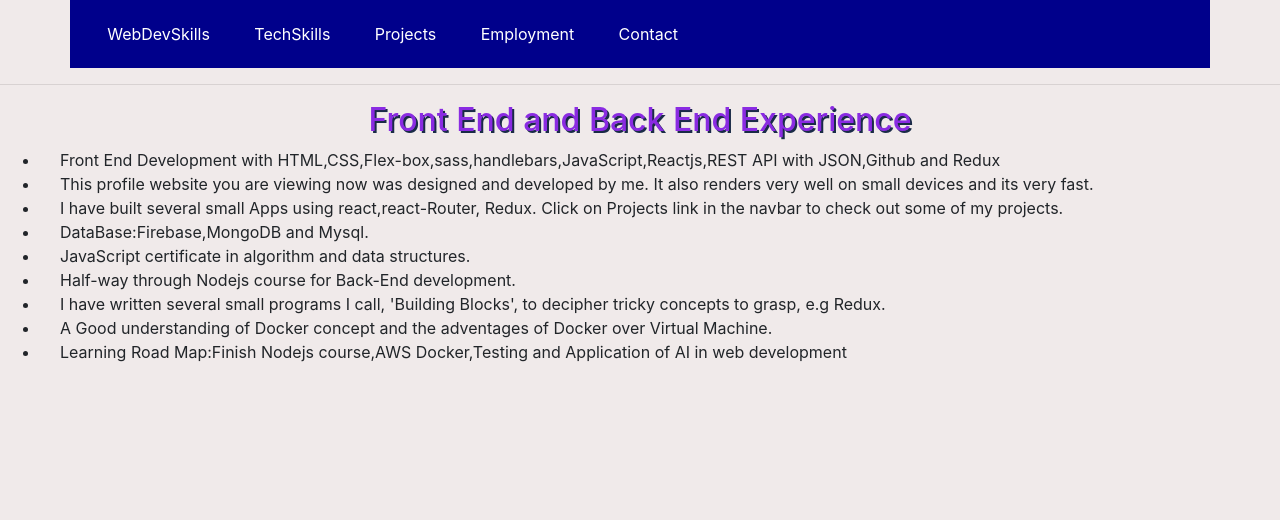
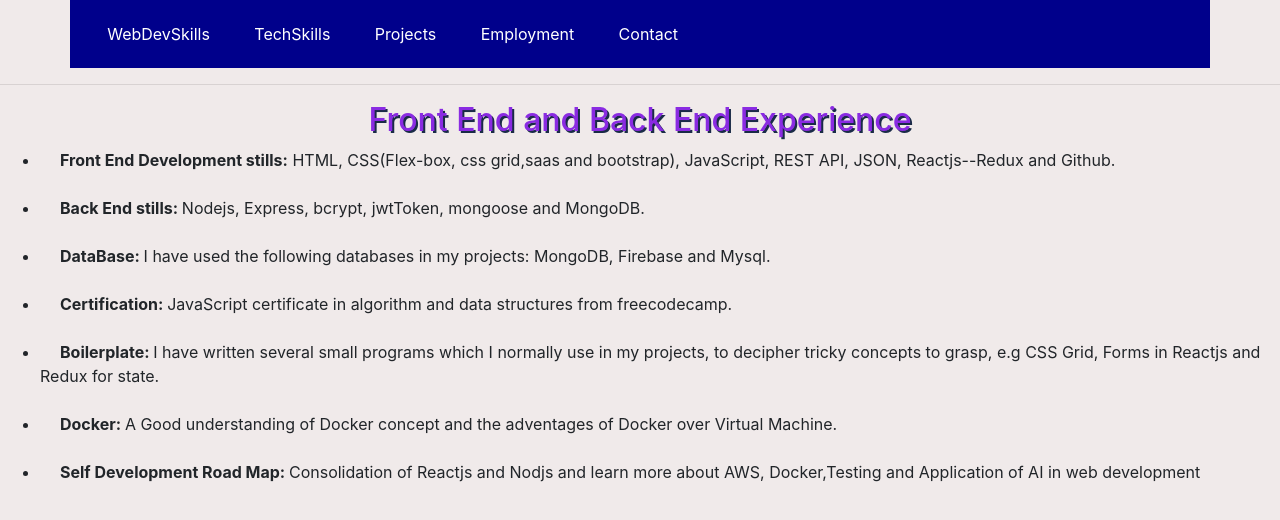
Before and after one commit to Herbertbhs02/ProfileReactRouter, a React (Create React App) app: page / in a window 1280 px wide. Shown: the top 520 px of the page. Built offline with nearby package versions, Linux system fonts and the light colour scheme.

Commit message:
Added connectbambi link

```diff
--- a/src/AdminInterface/App.css
+++ b/src/AdminInterface/App.css
@@ -44,3 +44,11 @@ tr,td{
 .disable{
   background:#ff8c00;
 }
+
+.connectbambi{
+  background: #ffa07a;
+  margin-left: 30%;
+  margin-right: 30%;
+  text-align: left;
+  padding: 10px;
+}
--- a/src/AdminInterface/Data.css
+++ b/src/AdminInterface/Data.css
@@ -1,4 +1,4 @@
-ffrgg
+
 .data{
     background-color: rgb(215, 218, 207);
     margin-top: 10px;
--- /dev/null
+++ b/src/Connectbambi.js
@@ -0,0 +1,15 @@
+import React from 'react';
+import './AdminInterface/App.css';
+
+const Connectbambi = () => {
+  return (
+    <div className='connectbambi'>
+      <h4><span style={{fontWeight:"bold"}}>Connect With Old Friends </span></h4>
+      <p>This is a website I developed to help people to reconnect with the old friend they haven't heard from for a while. Please click on the link below to see the website</p>
+      <a href="https://www.connectbambi.com/" target="_blank">connectbambi</a>
+
+    </div>
+  )
+}
+
+export default Connectbambi
--- a/src/DevSkills.js
+++ b/src/DevSkills.js
@@ -11,39 +11,32 @@ const DevSkills = () => (
 
        <ul >
           <li style={{textIndent:'20px'}}>
-           Front End Development with HTML,CSS,Flex-box,sass,handlebars,JavaScript,Reactjs,REST API with JSON,Github and Redux
-          </li>
+           <span style={{fontWeight:"bold"}}>Front End Development stills:</span> HTML, CSS(Flex-box, css grid,saas and bootstrap), JavaScript, REST API, JSON, Reactjs--Redux and Github.
+          </li><br/>
 
           <li style={{textIndent:'20px'}}>
-          This profile website you are viewing now was designed and developed by me. It also renders very well on small devices and its very fast.
-          </li>
+          <span style={{fontWeight:"bold"}}>Back End stills: </span>Nodejs, Express, bcrypt, jwtToken, mongoose and MongoDB.
+          </li><br/>
 
           <li style={{textIndent:'20px'}}>
-          I have built several small Apps using react,react-Router, Redux. Click on Projects link in the navbar to check out some of my projects.
-          </li>
+          <span style={{fontWeight:"bold"}}>DataBase: </span>I have used the following databases in my projects: MongoDB, Firebase and Mysql.
+          </li><br/>
 
           <li style={{textIndent:'20px'}}>
-         DataBase:Firebase,MongoDB and Mysql.
-          </li>
+          <span style={{fontWeight:"bold"}}>Certification: </span>JavaScript certificate in algorithm and data structures from freecodecamp.
+           </li><br/>
 
-          <li style={{textIndent:'20px'}}>
-          JavaScript certificate in algorithm and data structures.
-           </li>
 
            <li style={{textIndent:'20px'}}>
-          Half-way through Nodejs course for Back-End development.
-           </li>
-
-           <li style={{textIndent:'20px'}}>
-           I have written several small programs I call, 'Building Blocks', to decipher tricky concepts to grasp, e.g Redux.
-            </li>
+           <span style={{fontWeight:"bold"}}>Boilerplate: </span>I have written several small programs which I normally use in my projects, to decipher tricky concepts to grasp, e.g CSS Grid, Forms in Reactjs and Redux for state.
+            </li><br/>
 
             <li style={{textIndent:'20px'}}>
-          A Good understanding of Docker concept and the adventages of Docker over Virtual Machine.
-             </li>
+            <span style={{fontWeight:"bold"}}>Docker: </span>A Good understanding of Docker concept and the adventages of Docker over Virtual Machine.
+             </li><br/>
 
              <li style={{textIndent:'20px'}}>
-             Learning Road Map:Finish Nodejs course,AWS Docker,Testing and Application of AI in web development
+             <span style={{fontWeight:"bold"}}>Self Development Road Map: </span>Consolidation of Reactjs and Nodjs and learn more about AWS, Docker,Testing and Application of AI in web development
                 </li>
 
        </ul>
--- a/src/Employment.js
+++ b/src/Employment.js
@@ -6,8 +6,8 @@ const Employment = () => (
   <div className='Employment'>
     <h2>Employment History</h2>
     <ul>
- <li>Current Job: Electronics Components Analysis</li>
- <li>Previous Job: Tetra Radio Configuration and provisioning Engineer</li>
+ <li> <span style={{fontWeight:"bold"}}>Current Job: </span> Electronics/Mechanical  Components Engineer and Material Analysis.</li><br/>
+ <li> <span style={{fontWeight:"bold"}}>Previous Job: </span> Tetra Radio Configuration and provisioning Engineer.</li>
     </ul>
   </div>
 );
--- a/src/Projects.js
+++ b/src/Projects.js
@@ -5,7 +5,8 @@ import Calculator from './Calculator';
 import Currency from './Currency';
 import AdminInterface from './AdminInterface';
 import Weather from './Weather';
-import Wikipedia from './Wikipedia'
+import Wikipedia from './Wikipedia';
+import Connectbambi from './Connectbambi'
 
 
  class Projects extends React.Component {
@@ -44,17 +45,20 @@ import Wikipedia from './Wikipedia'
         </div>
 
         <div key={2} className='sl'>
+           <Connectbambi/>
+        </div>
+        <div key={3} className='sl'>
            <Weather/>
         </div>
 
-        <div key={3} className='sl'>
+        <div key={4} className='sl'>
         <Wikipedia/>
         </div>
-        <div key={4} className='sl'>
+        <div key={5} className='sl'>
              <AdminInterface/>
         </div>
 
-        <div key={5} className='sl'>
+        <div key={6} className='sl'>
             <Calculator/>
         </div>
 
--- a/src/TechSkills.js
+++ b/src/TechSkills.js
@@ -6,13 +6,12 @@ const TechSkills = () => (
   <div className='TechSkills'>
     <h2>TechSkills</h2>
     <ul>
-    <li>Electronics Components specialist</li>
-    <li>A good understanding of PC hardware and laptops; I used to build and repair PCs and laptops as a side job</li>
-    <li>Computer Networks: From application layer to physicAL layer. Cisco switches and routers</li>
-    <li>Tetra radio configuration and baseRadio</li>
-    <li>A good knowledge of cell phone infrastructure</li>
-    <li>Programming language: JavaScript,VBExcel,Machine code and Python-Last used Python 5 years ago and my skills are a bit rusty on this one..</li>
-
+      <li>Web development.</li><br/>
+      <li>Electronics Components Engineer and Material Analysis.</li><br/>
+      <li><span style={{fontWeight:"bold"}}>Wireless systems:</span> Tetra Radio and cell phone infrastructure.</li><br/>
+      <li><span style={{fontWeight:"bold"}}>Programming languages:</span>JavaScript, VBExcel and a fair knowledge Python and Machine code.</li><br/>
+      <li><span style={{fontWeight:"bold"}}>Computer Networks:</span>A good understanding of computer network, from application layer to physical layer, Cisco switches and routers</li><br/>
+      <li><span style={{fontWeight:"bold"}}>Other Common Skills:</span> MS Office.</li><br/>
     </ul>
   </div>
 );
```
Also changed, not shown: index.html (+1 -1 lines).
